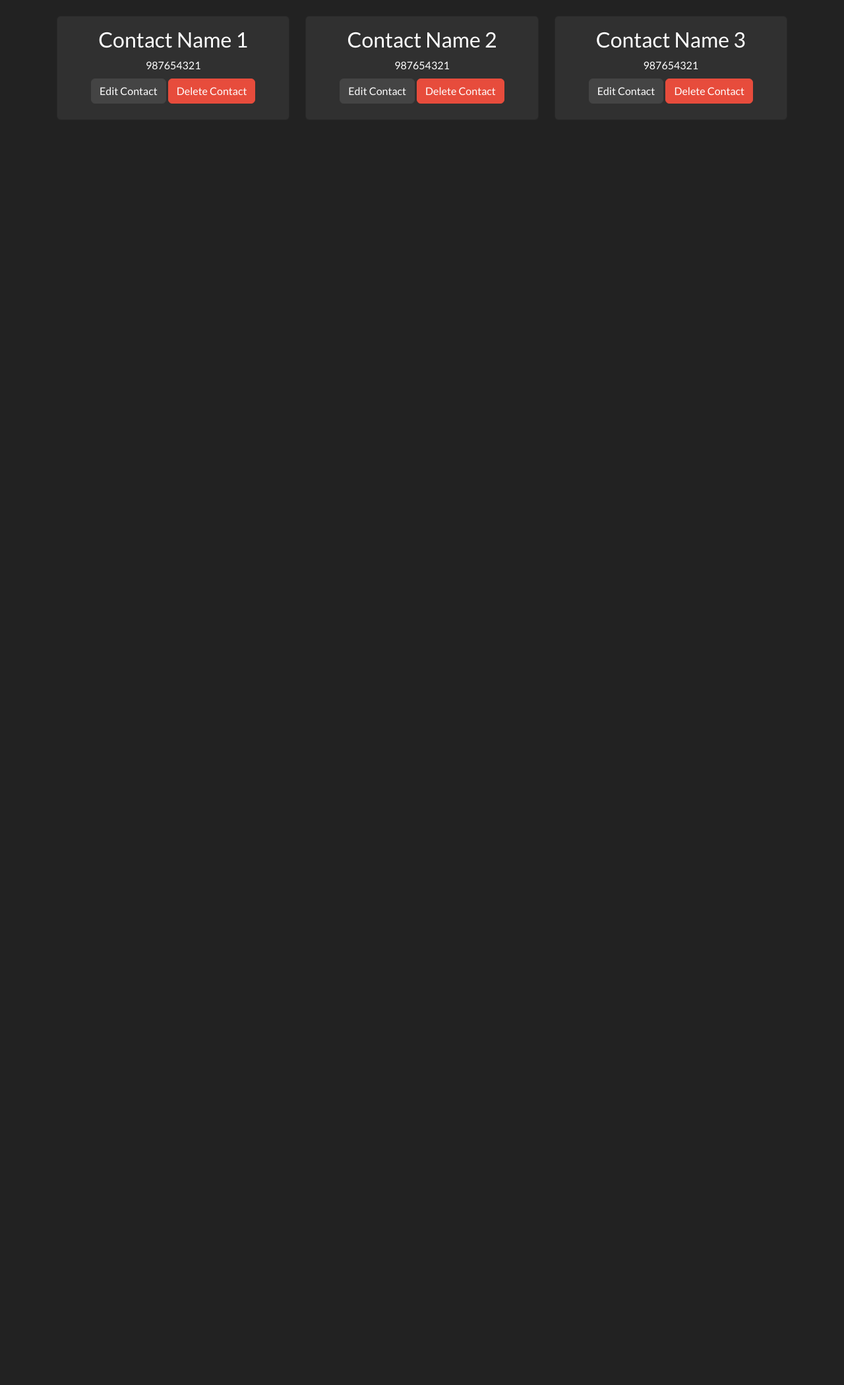
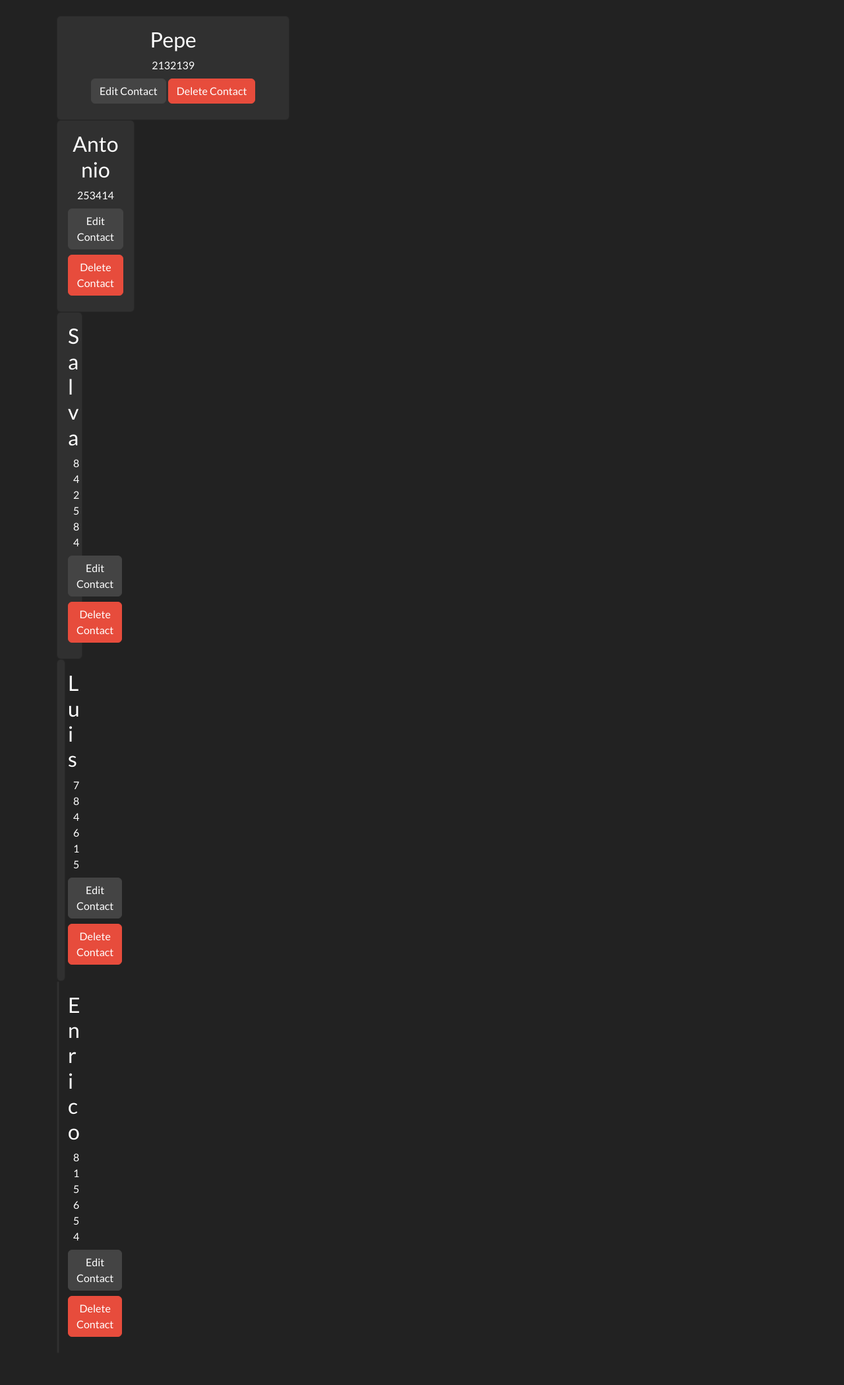
Before and after one commit to Mansal27/Phpcurso, a PHP site: page / in a window 1280 px wide. Shown: the part 72-2171 px from the top of the page at 66% size. Before the commit the page ends 253 px from the top, so only its background shows below. Run offline with PHP 8.4, Linux system fonts and the light colour scheme; some libraries are stand-ins or nearby versions.

Commit message:
Switch to Php y Dinamismo de contactos

```diff
--- a/index.php
+++ b/index.php
@@ -1,3 +1,13 @@
+<?php
+
+$contacts = [
+  ["name" => "Pepe", "phone_number" => "2132139"],
+  ["name" => "Antonio", "phone_number" => "253414"],
+  ["name" => "Salva", "phone_number" => "842584"],
+  ["name" => "Luis", "phone_number" => "784615"],
+  ["name" => "Enrico", "phone_number" => "815654"]
+];
+?>
 <!DOCTYPE html>
 <html lang="en">
 <head>
@@ -59,38 +69,18 @@
   <main>
     <div class="container pt-4 p-3">
       <div class="row">
+        <?php foreach ($contacts as $contact):  ?>
             <div class="col-md-4 mb-3">
             <div class="card text-center">
               <div class="card-body">
-              <h3 class="card-title text-capitalize">Contact Name 1</h3>
-              <p class="m-2">987654321</p>
+                <h3 class="card-title text-capitalize"><?= $contact["name"] ?></h3>
+                <p class="m-2"><?= $contact["phone_number"] ?></p>
                 <a href="#" class="btn btn-secondary mb-2">Edit Contact</a>
                 <a href="#" class="btn btn-danger mb-2">Delete Contact</a>
               </div>
             </div>
-        </div>
+         <?php endforeach ?>
 
-        <div class="col-md-4 mb-3">
-          <div class="card text-center">
-            <div class="card-body">
-              <h3 class="card-title text-capitalize">Contact Name 2</h3>
-              <p class="m-2">987654321</p>
-              <a href="#" class="btn btn-secondary mb-2">Edit Contact</a>
-              <a href="#" class="btn btn-danger mb-2">Delete Contact</a>
-            </div>
-          </div>
-        </div>
-
-        <div class="col-md-4 mb-3">
-          <div class="card text-center">
-            <div class="card-body">
-              <h3 class="card-title text-capitalize">Contact Name 3</h3>
-              <p class="m-2">987654321</p>
-              <a href="#" class="btn btn-secondary mb-2">Edit Contact</a>
-              <a href="#" class="btn btn-danger mb-2">Delete Contact</a>
-            </div>
-          </div>
-        </div>
       </div>
     </div>
   </main>
```
Lines whose indentation alone changed are shown as unchanged.
